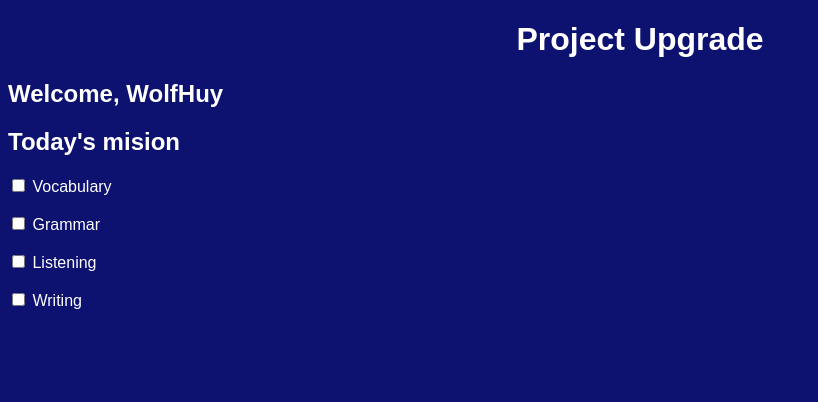
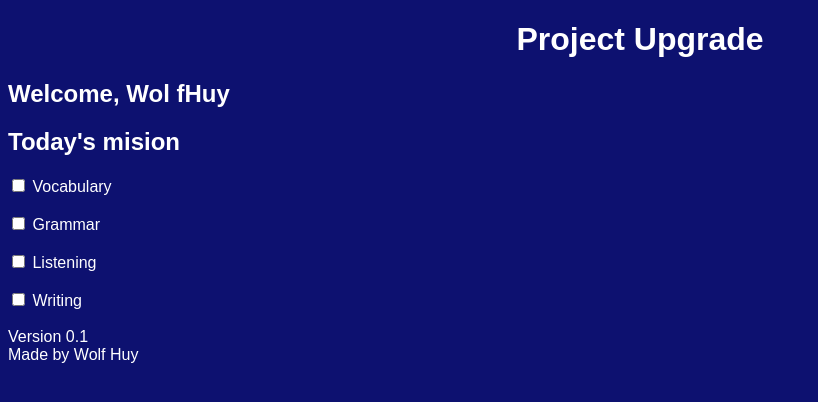
Before and after one commit to WolfHuy/Project-Upgrade, a plain HTML site: page index.html in a window 1280 px wide. Shown: the whole page, without its empty margins (0-818 px from the left). Drawn offline with Linux system fonts and the light colour scheme.

Commit message:
Sprint 2: Build semantic HTML layout

```diff
--- a/index.html
+++ b/index.html
@@ -6,8 +6,12 @@
     <link rel="stylesheet" href="css/style.css">
 </head>
 <body>
+    <header>
         <h1>Project Upgrade</h1>
-    <h2>Welcome, WolfHuy</h2>
+        <h2>Welcome, Wol fHuy</h2>
+    </header>
+    <main>
+    <section>
         <h2>Today's mision</h2>
 
         <input id="vocab" type="checkbox">
@@ -29,7 +33,13 @@
         <label for="wri">
         Writing
         </label><br><br>
+    </section>
+        <script src="js/script.js"></script>
+    </main>
+    <footer>
+        Version 0.1<br>
+        Made by Wolf Huy
+    </footer>
+</body>
 
-    <script src="js/script.js"></script>
-</body>
 </html>
```
Lines whose indentation alone changed are shown as unchanged.
